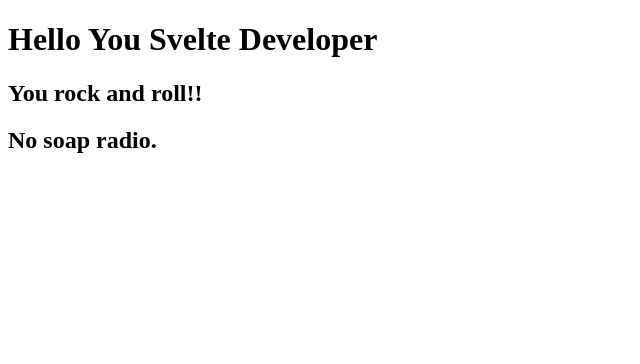
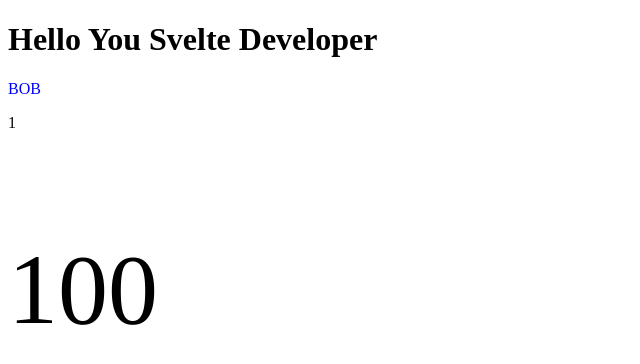
Before and after one commit to EKI-INDRADI/eki-rnd-svelte-sveltekit-2023, a Svelte app in the folder demo/: page / in a window 1280 px wide. Shown: the top 364 px of the page, without its empty margins (0-640 px from the left). Built offline with nearby package versions, Linux system fonts and the light colour scheme.

Commit message:
EKI-20230927-005-Outputting-Javascript-Variables

```diff
--- a/demo/src/App.svelte
+++ b/demo/src/App.svelte
@@ -1,9 +1,15 @@
 <script>
-  import Fun from "./Fun.svelte";
-  //  alert('hello')
-  import Funny from "./Funny.svelte";
+  let name = "Bob";
+  let favoriteColor = "red";
+  let favoriteNumber = 30;
+  let fontSize = 20;
+  setTimeout(function () {
+    favoriteColor = "blue";
+    fontSize = 100;
+  }, 1000);
 </script>
 
 <h1>Hello You Svelte Developer</h1>
-<Fun />
-<Funny />
+<p style="color: {favoriteColor}">{name.toUpperCase()}</p>
+<p>{favoriteNumber / 30}</p>
+<p style="font-size: {fontSize}px;">{fontSize}</p>
```
